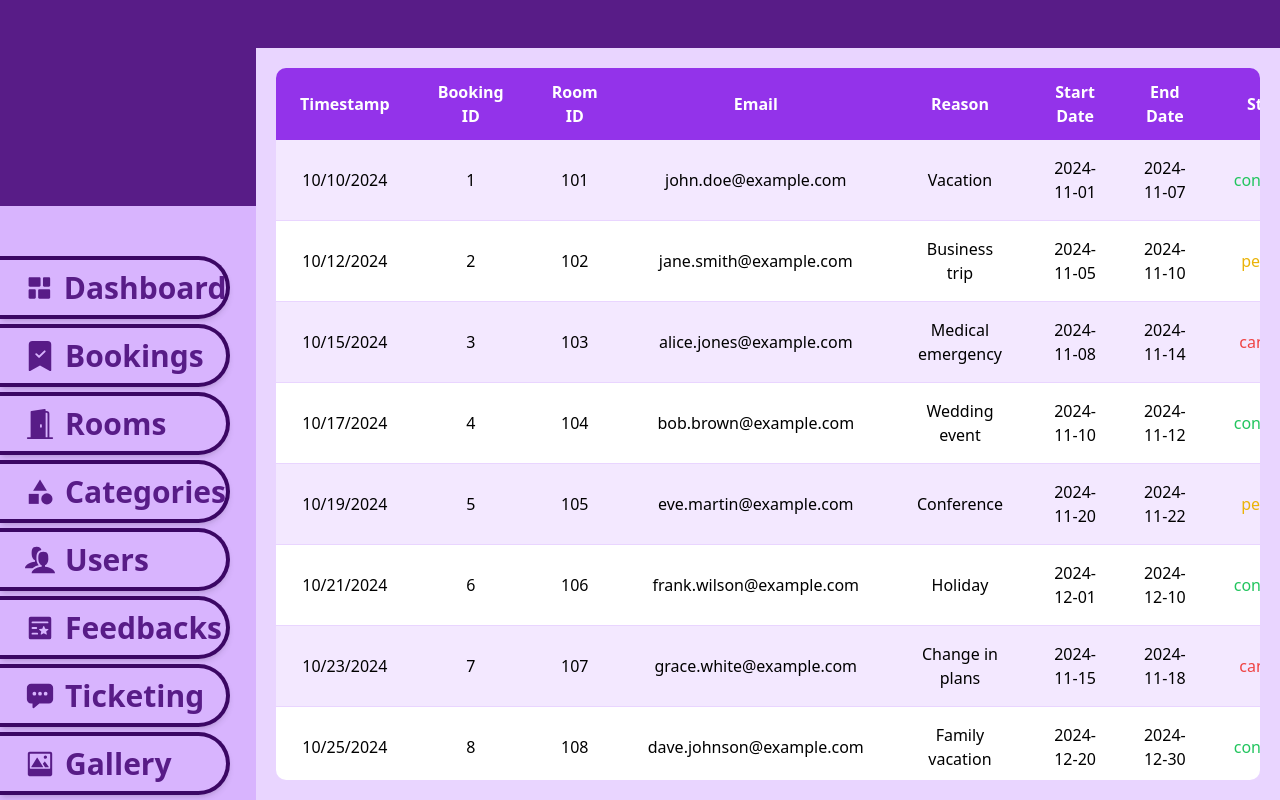
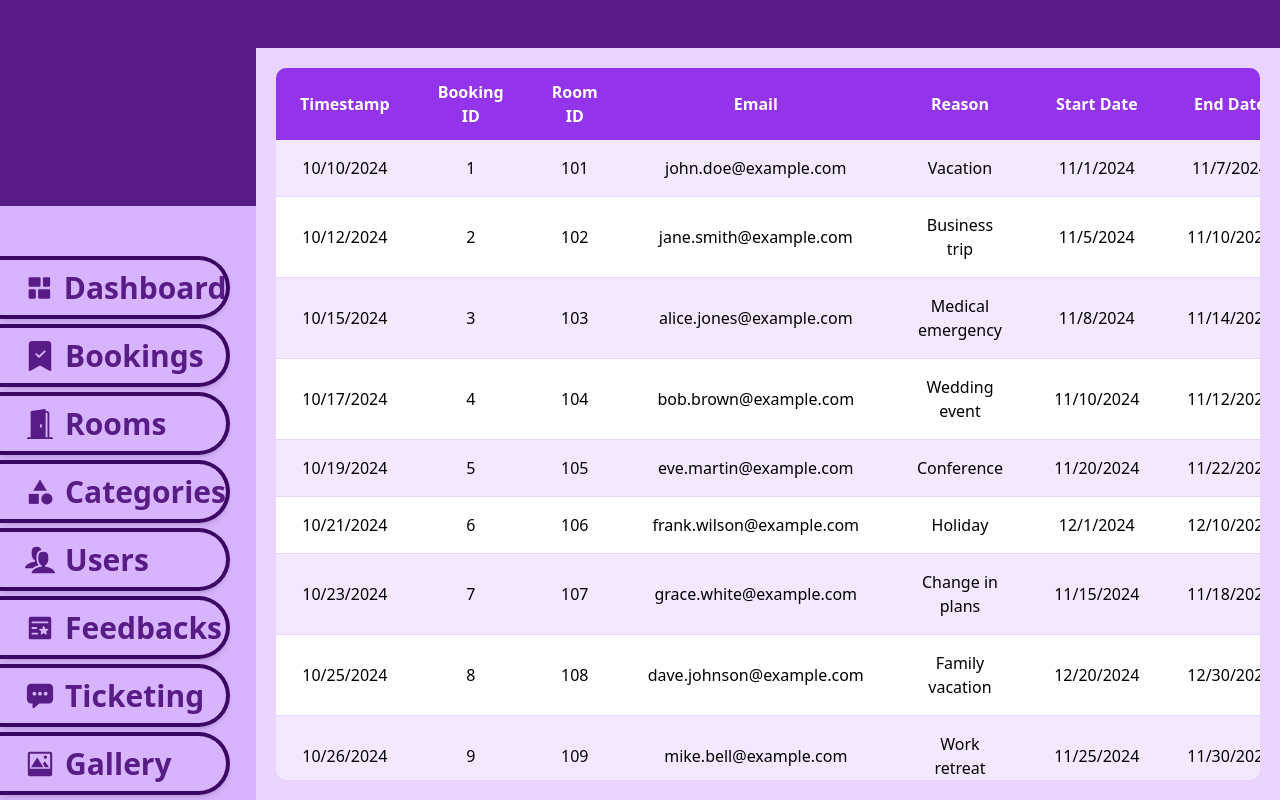
Before and after one commit to Dewruwan95/hotel-booking-frontend, a React (Vite) app: page /admin/bookings in a window 1280 px wide. Built offline with nearby package versions, Linux system fonts and the light colour scheme.

Commit message:
created common data table component for matching all models

```diff
--- a/src/components/adminDataTable/DataTable.jsx
+++ b/src/components/adminDataTable/DataTable.jsx
@@ -1,17 +1,23 @@
 import TableHeader from "./TableHeader";
 import TableRow from "./TableRow";
 
-function DataTable(props) {
+function DataTable({ columns, fields, data }) {
   return (
     <>
       <div className="w-full h-full p-[20px] bg-purple-200">
         <div className="w-full h-full overflow-y-scroll rounded-[10px]">
           <table className="w-full">
-            {/* Pass the column headers as props */}
-            <TableHeader columns={props.columns} />
+            {/* Reusable TableHeader */}
+            <TableHeader columns={columns} />
             <tbody>
-              {props.data.map((row, index) => (
-                <TableRow key={index} row={row} index={index} />
+              {/* Render rows dynamically based on fields */}
+              {data.map((item, index) => (
+                <TableRow
+                  key={index}
+                  fields={fields}
+                  data={item}
+                  index={index}
+                />
               ))}
             </tbody>
           </table>
--- a/src/components/adminDataTable/TableHeader.jsx
+++ b/src/components/adminDataTable/TableHeader.jsx
@@ -1,9 +1,9 @@
-function TableHeader(props) {
+function TableHeader({ columns }) {
   return (
     <>
       <thead>
         <tr className="bg-purple-600 text-white sticky top-0 z-10">
-          {props.columns.map((column, index) => (
+          {columns.map((column, index) => (
             <th key={index} className="py-3 px-6 text-center">
               {column}
             </th>
--- a/src/components/adminDataTable/TableRow.jsx
+++ b/src/components/adminDataTable/TableRow.jsx
@@ -1,40 +1,48 @@
 import { FaEdit } from "react-icons/fa";
 import { Link } from "react-router-dom";
-function TableRow(props) {
+function TableRow({ fields, data, index }) {
   return (
     <>
       <tr
-        key={props.index}
         className={`border-b border-purple-200 ${
-          props.index % 2 === 0 ? "bg-purple-100" : "bg-white"
+          index % 2 === 0 ? "bg-purple-100" : "bg-white"
         }`}
       >
-        <td className="py-4 px-6 text-center">
-          {new Date(props.row.timestamp).toLocaleDateString()}
-        </td>
-        <td className="py-4 px-6 text-center">{props.row.bookingId}</td>
-        <td className="py-4 px-6 text-center">{props.row.roomId}</td>
-        <td className="py-4 px-6 text-center">{props.row.email}</td>
-        <td className="py-4 px-6 text-center">{props.row.reason}</td>
-        <td className="py-4 px-6 text-center">{props.row.start}</td>
-        <td className="py-4 px-6 text-center">{props.row.end}</td>
-        <td className="py-4 px-6 text-center">
+        {fields.map((field, fieldIndex) => (
+          <td key={fieldIndex} className="py-4 px-6 text-center">
+            {field === "timestamp" || field === "start" || field === "end" ? (
+              new Date(data[field]).toLocaleDateString()
+            ) : field === "status" ? (
               <span
                 className={`${
-              props.row.status === "confirmed"
+                  data[field] === "confirmed"
                     ? "text-green-500"
-                : props.row.status === "pending"
+                    : data[field] === "pending"
                     ? "text-yellow-500"
                     : "text-red-500"
                 }`}
               >
-            {props.row.status}
+                {data[field]}
               </span>
+            ) : field === "available" ? (
+              <span
+                className={`${
+                  data[field] === true ? "text-green-500" : "text-red-500"
+                }`}
+              >
+                {data[field] === true ? "Available" : "Not Available"}
+              </span>
+            ) : (
+              data[field]
+            )}
           </td>
+        ))}
+
+        {/* Add the Action column */}
         <td className="py-4 px-6 text-center">
           <div className="flex justify-center items-center">
             <Link to="">
-              <FaEdit className="text-purple-500 " />
+              <FaEdit className="text-purple-500" />
             </Link>
           </div>
         </td>
--- a/src/pages/adminPages/booking/AdminBooking.jsx
+++ b/src/pages/adminPages/booking/AdminBooking.jsx
@@ -1,8 +1,8 @@
 import DataTable from "../../../components/adminDataTable/DataTable";
 import { bookings } from "../../../data/BookingsData";
 function AdminBooking() {
-  // Define the column headers as an array
-  const columns = [
+  // Column headers for Booking table
+  const bookingColumns = [
     "Timestamp",
     "Booking ID",
     "Room ID",
@@ -13,9 +13,25 @@ function AdminBooking() {
     "Status",
     "Action",
   ];
+
+  // Fields corresponding to the columns
+  const bookingFields = [
+    "timestamp",
+    "bookingId",
+    "roomId",
+    "email",
+    "reason",
+    "start",
+    "end",
+    "status",
+  ];
   return (
     <>
-      <DataTable columns={columns} data={bookings} />
+      <DataTable
+        columns={bookingColumns}
+        fields={bookingFields}
+        data={bookings}
+      />
     </>
   );
 }
```
Lines whose indentation alone changed are shown as unchanged.
